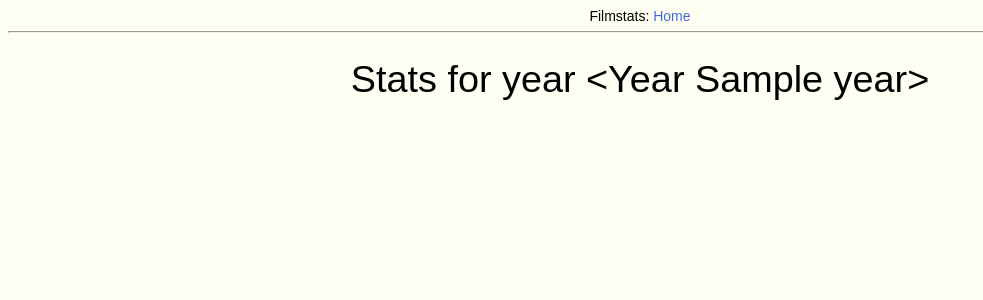
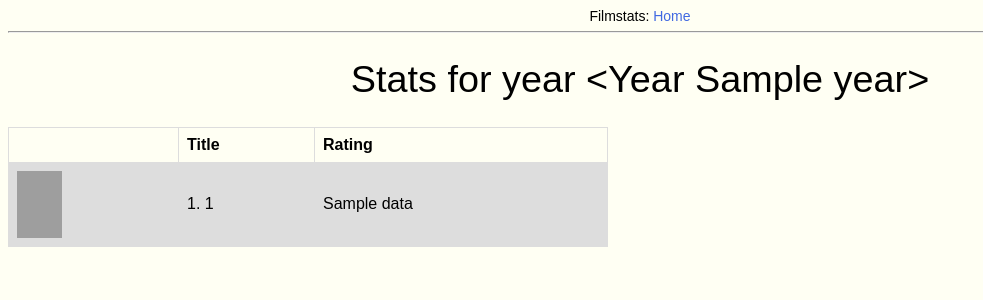
Before and after one commit to LjungPer/film_application, a Flask app: template app/templates/year.html in a window 1280 px wide. Shown: the top 300 px of the page, without its empty margins (0-983 px from the left). Run offline with Flask 2, Linux system fonts and the light colour scheme; tables that the repository leaves empty hold one stand-in row (values such as "Sample post"); the template is opened without the code that fills it: values that come from a table or form of the project are taken from there, most other values are stand-ins (such as "Sample title", 1, 10 or a date in 2020); some libraries are stand-ins or nearby versions; grey boxes are pictures that could not be loaded.

Commit message:
Added so top movies from year is printed with posters and ratings

```diff
--- a/app/models.py
+++ b/app/models.py
@@ -83,6 +83,7 @@ class Film(db.Model):
     letterboxd_id = db.Column(db.Integer, primary_key=True)
     tmdb_id = db.Column(db.Integer, index=True, unique=True)
     title = db.Column(db.String(128))
+    poster_url = db.Column(db.String(128))
     director = db.relationship(
         'Director', secondary=director_film_table, backref=db.backref('films', lazy='dynamic'))
     country = db.relationship(
--- a/app/routes.py
+++ b/app/routes.py
@@ -1,3 +1,4 @@
+import json
 from flask import render_template, flash, redirect, session, url_for, jsonify
 from app import app
 from app.forms import LoginForm, UpdateDataForm, FetchYearDataForm
@@ -5,6 +6,7 @@ from app.manager import update_db_with_new_films, set_up_user, update_user_info
 from app.user import update_user_statistics
 from app.fetch import get_top_category
 from app.models import User
+from app.database import query_user_films_from_year
 
 
 @app.route('/')
@@ -71,4 +73,9 @@ def update_data():
 @app.route('/year', methods=['GET'])
 def year():
     year = session['year']
-    return render_template('year.html', year=year)
+    username = session['username']
+    user_films_from_year = query_user_films_from_year(username, year)
+    sorted_films = sorted(
+        user_films_from_year, key=lambda x: x[2], reverse=True)
+
+    return render_template('year.html', year=year, data=sorted_films)
--- a/app/templates/base.html
+++ b/app/templates/base.html
@@ -76,6 +76,20 @@
             .aClassName {
                 text-align:center;
             }
+
+            .yearTable {
+                font-family: arial, sans-serif;
+                border-collapse: collapse;
+                width: 100%;
+              }
+            .yearColumn {
+              border: 1px solid #dddddd;
+              text-align: left;
+              padding: 8px;
+            }
+            .yearRow:nth-child(even) {
+              background-color: #dddddd;
+            }
         </style>
     </head>
     <script src="https://ajax.googleapis.com/ajax/libs/jquery/2.1.1/jquery.min.js"></script>
--- a/app/templates/year.html
+++ b/app/templates/year.html
@@ -1,5 +1,35 @@
 {% extends "base.html" %}
 {% block content %}
 <h1>Stats for year {{ year }}</h1>
+<body>
+
+<div style="width: 100%; overflow: hidden;">
+    <div id="Statistics" style="width: 600px; float: left; text-align:center;">
+        <table class="yearTable">
+            <tr class="yearRow">
+                <th class="yearColumn"></th>
+                <th class="yearColumn">Title</th>
+                <th class="yearColumn">Rating</th>
+            </tr>
+            {% for i in data %}
+            <tr class="yearRow">
+                <td class="yearColumn">
+                    <a href={{ i.3 }}>
+                        <img height="67" width="45" src={{ i.3 }}>
+                    </a>
+                </td>
+                <td class="yearColumn">
+                    {{ loop.index }}. {{ i.0 }}
+                </td>
+                <td class="yearColumn">{{ i.2 }}</td>
+            </tr>
+            {% endfor %}
+        </table>
+    </div>
+</div>
+
+</body>
+
+
 
 {% endblock %}
```
Also changed, not shown: app/database.py (+9 -3 lines).
